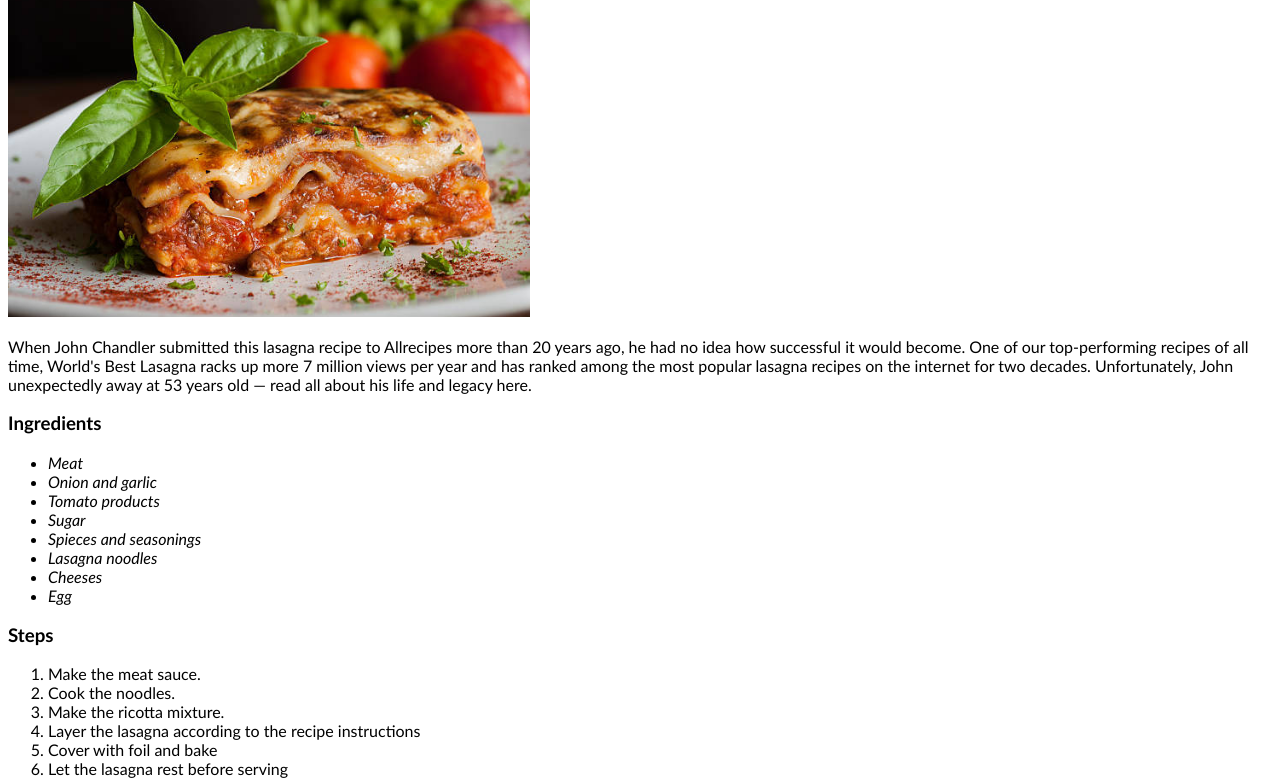
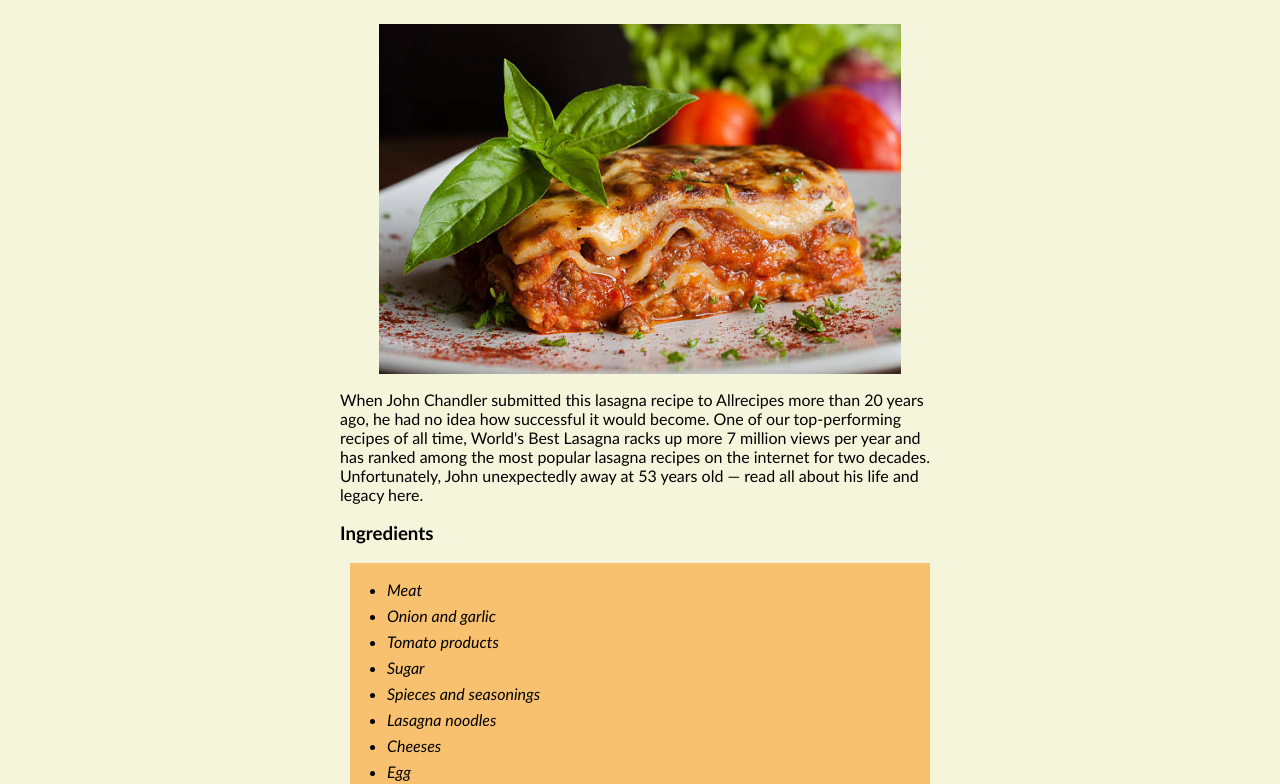
Before and after one commit to hurricaneshi/odin-recipes, a plain HTML site: page recipes/lasagna.html in a window 1280 px wide. Shown: the part 132-916 px from the top of the page. Drawn offline with Linux system fonts and the light colour scheme.

Commit message:
Add box models and margins
-Add boxes for title
-Add boxes for ingredients and steps
-Centralize contents using margins

```diff
--- a/recipes/lasagna.html
+++ b/recipes/lasagna.html
@@ -31,7 +31,7 @@
             </ul>
 
         <h3>Steps</h3>
-            <ol>
+            <ol class="steps">
                 <li>Make the meat sauce.</li>
                 <li>Cook the noodles.</li>
                 <li>Make the ricotta mixture.</li>
--- a/styles.css
+++ b/styles.css
@@ -1,12 +1,38 @@
+body {
+    background: beige;
+    width: 600px;
+    margin: 16px auto;
+    padding: 5px;
+
+}
+
 #maintitle {
     font-family: Arial, Helvetica, sans-serif;
     font-size: 40px;
+    text-align: center;
+    background-color: #ff3e3e;
+    padding: 18px;
 }
 
 .main-list,
 .return,
 ul, ol, h3, p {
     font-family: 'Gill Sans', 'Gill Sans MT', Calibri, 'Trebuchet MS', sans-serif;
+}
+
+.ingredients,
+.steps {
+    width: auto;
+    margin: 10px;
+    background-color: #f8c16f;
+    padding: 10px 30px;
+    display: block;
+}
+
+
+
+li {
+    margin: 7px;
 }
 
 ul.ingredients {
@@ -16,4 +42,6 @@ ul.ingredients {
 .imgsize {
     height: 350px;
     width: auto;
+    margin: 0 auto;
+    display: block;
 }
```
Also changed, not shown: index.html (+1 -1 lines), recipes/mac-n-cheese.html (+1 -1 lines), recipes/spaghetti.html (+1 -1 lines), 1 other file.
